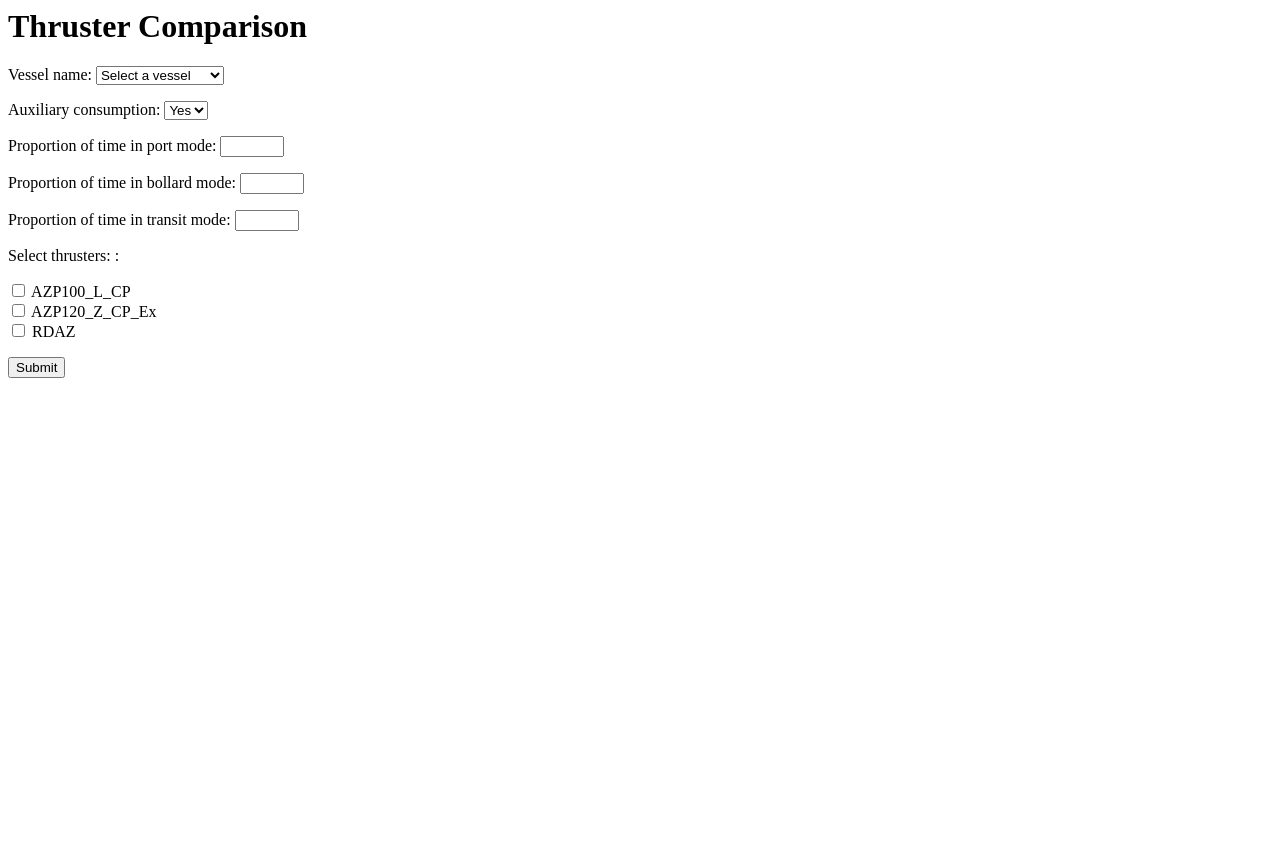
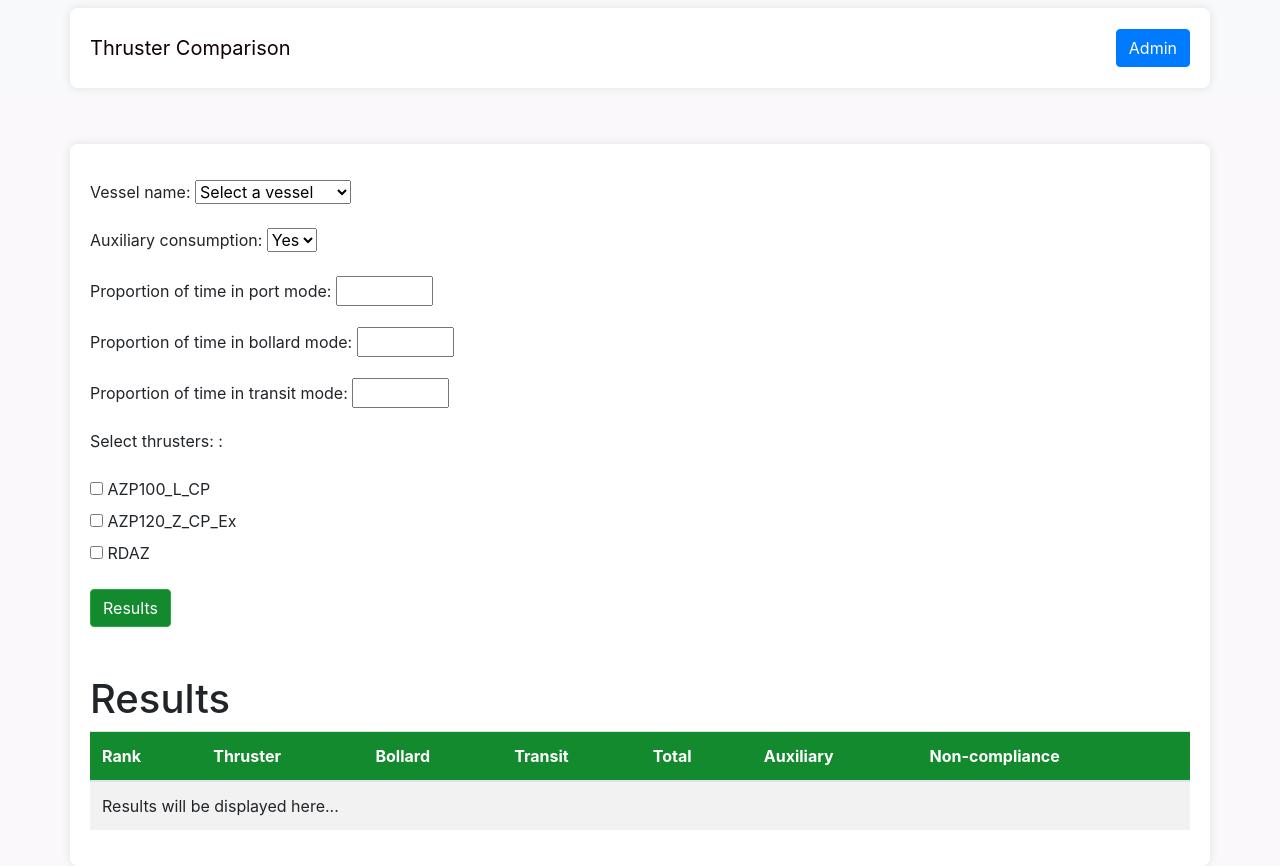
Before and after one commit to PriyaKongs/BestThrusterWeb, a Django app: page / in a window 1280 px wide. Before the commit the page ends 378 px from the top, so only its background shows below. Run offline with Django 5.2, Linux system fonts and the light colour scheme; data comes from the database, SQL or seed files in the repository; both versions use the stored data as it was after the commit; some libraries are stand-ins or nearby versions.

Commit message:
results working

```diff
--- a/BestThruster/opex/logic_codes/minimum_power_calc.py
+++ b/BestThruster/opex/logic_codes/minimum_power_calc.py
@@ -15,7 +15,6 @@ class MinimumPower:
         self.unique_p_d = self.utils.unique_values("P_D", self.thruster)
 
     def update_data(self):
-
         self.initialize_new_columns()
 
         non_zero_indices = [i for i in range(len(self.vessel["vessel_Va"])) if i != 0]
@@ -123,7 +122,6 @@ class MinimumPower:
             return self.calculate_KtKqN_Bollard(i, subset)
 
     def calculate_KtKqN_transit(self, i, subset):
-
         J2_KT_temp = self.vessel["vessel_thrust_N"][i] / (
             self.vessel["vessel_Va"][i] ** 2
             * self.rho
--- a/BestThruster/opex/logic_codes/total_energies.py
+++ b/BestThruster/opex/logic_codes/total_energies.py
@@ -26,7 +26,7 @@ class VesselEnergySpent:
 
     def cal_energy_vessel_profile(self):
         # Masks for transit and bollard conditions
-        transit_mask = self.min_energy_data["vessel_Va"] != 0
+        transit_mask = self.min_energy_data["vessel_Va"] > 0
         bollard_mask = ~transit_mask & (self.min_energy_data["vessel_thrust_N"] > 0)
 
         # Extracting relevant columns
--- /dev/null
+++ b/BestThruster/opex/static/index/styles.css
@@ -0,0 +1,38 @@
+/* Custom page background */
+body {
+    background-color: #faf8fa;
+    /* Light grey background */
+}
+
+/* Custom navbar background */
+.navbar {
+    background-color: #e46013;
+    /* Dark background for navbar */
+}
+
+.navbar .navbar-brand {
+    color: #120101;
+    /* White text for navbar brand */
+}
+
+.navbar .btn-secondary {
+    color: #fff;
+    /* White text for admin button */
+}
+
+/* Custom container background */
+.container {
+    background-color: #ffffff;
+    /* White background for the container */
+    padding: 20px;
+    border-radius: 8px;
+    box-shadow: 0 0 10px rgba(0, 0, 0, 0.1);
+}
+
+/* Custom table header styles */
+.table thead th {
+    background-color: #138a2e;
+    /* Blue background for table header */
+    color: white;
+    /* White text for table header */
+}
--- a/BestThruster/opex/templates/opex/index.html
+++ b/BestThruster/opex/templates/opex/index.html
@@ -1,11 +1,59 @@
-<h1>Thruster Comparison</h1>
-<form method="post">
+<!DOCTYPE html>
+{%load static%}
+<html>
+<head>
+    <title>Thruster Comparison</title>
+    <!-- Include Bootstrap CSS -->
+    <link href="https://stackpath.bootstrapcdn.com/bootstrap/4.5.2/css/bootstrap.min.css" rel="stylesheet">
+    <link href="{% static 'index/styles.css' %}" rel="stylesheet">
+</head>
+<body>
+
+    <!-- Admin Button -->
+    <nav class="navbar navbar-expand-lg navbar-light bg-light">
+        <div class="container">
+            <a class="navbar-brand" href="#">Thruster Comparison</a>
+            <div class="ml-auto">
+                <a href="/admin/" class="btn btn-primary" >Admin</a>
+            </div>
+        </div>
+    </nav>
+
+    <div class="container mt-5">
+        <form id="thruster-form" method="post" class="mt-3">
             {% csrf_token %}
             {{ form.as_p }}
-    <button type="submit">Submit</button>
+            <button type="submit" class="btn btn-success"  style="background-color: #138a2e;">Results</button>
         </form>
 
+        <div id="results-section" class="mt-5">
+            <!-- Placeholder for results structure -->
+            <h1>Results</h1>
+            <table class="table table-striped" id="results-table">
+                <thead>
+                    <tr>
+                        <th>Rank</th>
+                        <th>Thruster</th>
+                        <th>Bollard</th>
+                        <th>Transit</th>
+                        <th>Total</th>
+                        <th>Auxiliary</th>
+                        <th>Non-compliance</th>
+                    </tr>
+                </thead>
+                <tbody>
+                    <!-- Placeholder rows for results -->
+                    <tr>
+                        <td colspan="7">Results will be displayed here...</td>
+                    </tr>
+                </tbody>
+            </table>
+        </div>
+    </div>
+
+    <!-- Include jQuery and Bootstrap JS -->
     <script src="https://code.jquery.com/jquery-3.6.0.min.js"></script>
+    <script src="https://stackpath.bootstrapcdn.com/bootstrap/4.5.2/js/bootstrap.bundle.min.js"></script>
     <script>
         $(document).ready(function() {
             $('#id_vessel_name').change(function() {
@@ -29,5 +77,19 @@
                     $('#transit_mode_prop').val('');
                 }
             });
+
+            $('#thruster-form').submit(function(event) {
+                event.preventDefault(); // Prevent default form submission
+                $.ajax({
+                    url: '{% url "index" %}',
+                    type: 'POST',
+                    data: $(this).serialize(),
+                    success: function(response) {
+                        $('#results-section').html(response.html);
+                    }
+                });
+            });
         });
     </script>
+</body>
+</html>
--- a/BestThruster/opex/views.py
+++ b/BestThruster/opex/views.py
@@ -1,5 +1,6 @@
 from django.http import JsonResponse
 from django.shortcuts import render
+from django.template.loader import render_to_string
 from .forms import ThrusterForm
 from .calculation_logic import CalculationResults
 
@@ -9,7 +10,6 @@ from .logic_codes.vessel_data_modified import VesselDataModification
 
 
 def process_thruster_form_data(request, form):
-    vessel_name = form.cleaned_data["vessel_name"]
     auxiliary_consumption_read = form.cleaned_data["auxiliary_consumption"]
     port_mode_prop_read = form.cleaned_data["port_mode_prop"]
     bollard_mode_prop_read = form.cleaned_data["bollard_mode_prop"]
@@ -36,8 +36,15 @@ def index(request):
         form = ThrusterForm(request.POST)
         if form.is_valid():
             results = process_thruster_form_data(request, form)
+            if request.headers.get("x-requested-with") == "XMLHttpRequest":
+                return JsonResponse(
+                    {
+                        "html": render_to_string(
+                            "opex/results_partial.html", {"results": results}, request
+                        )
+                    }
+                )
             return render(request, "opex/results.html", {"results": results})
-
     else:
         form = ThrusterForm()
 
```
Also changed, not shown: BestThruster/opex/calculation_logic.py (+10 -3 lines), BestThruster/opex/logic_codes/vessel_data_modified.py (+7 -1 lines), BestThruster/opex/templates/opex/results_partial.html (added, +33 -0 lines), BestThruster/db.sqlite3. Lines whose indentation alone changed are shown as unchanged.
